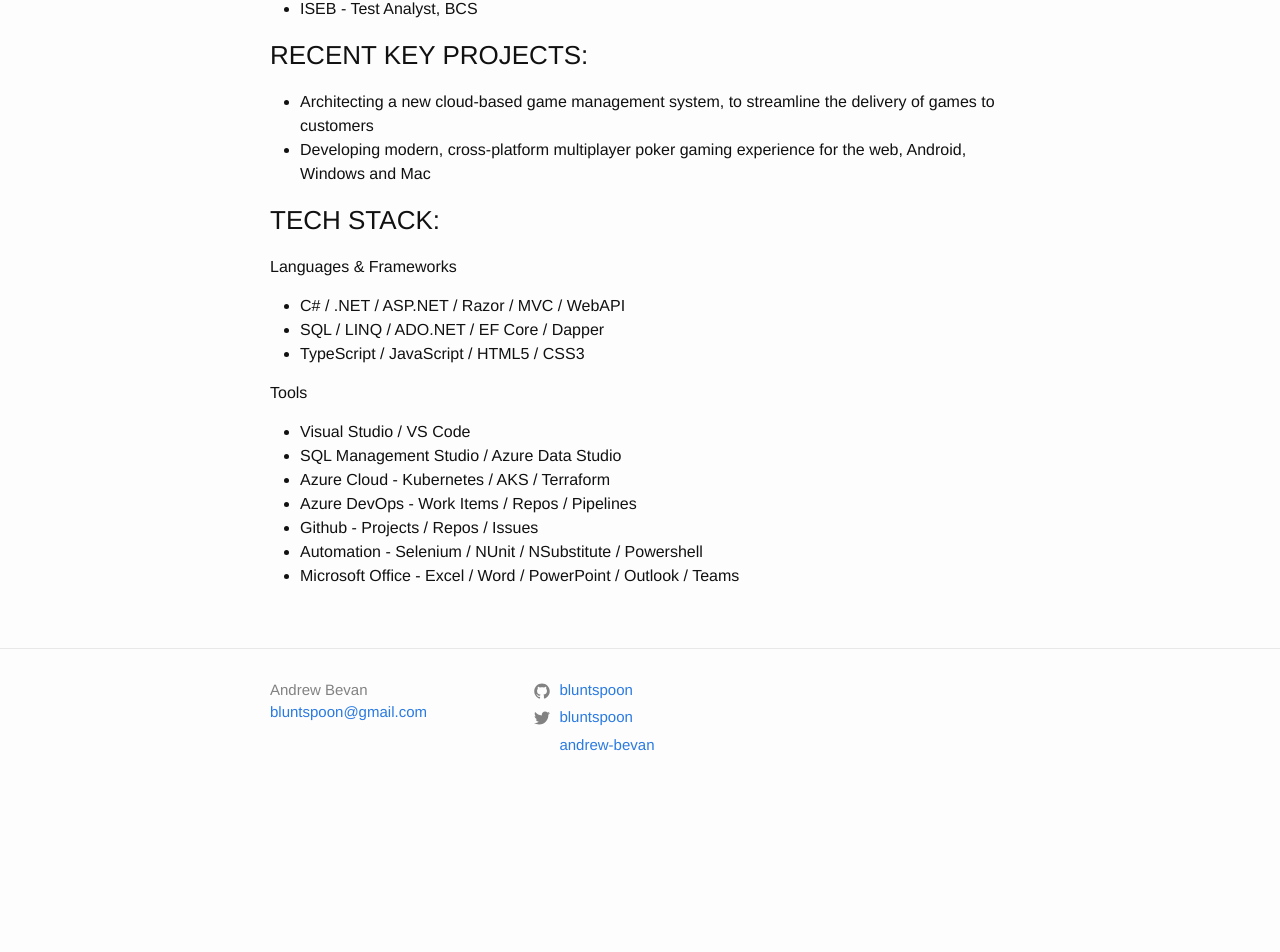
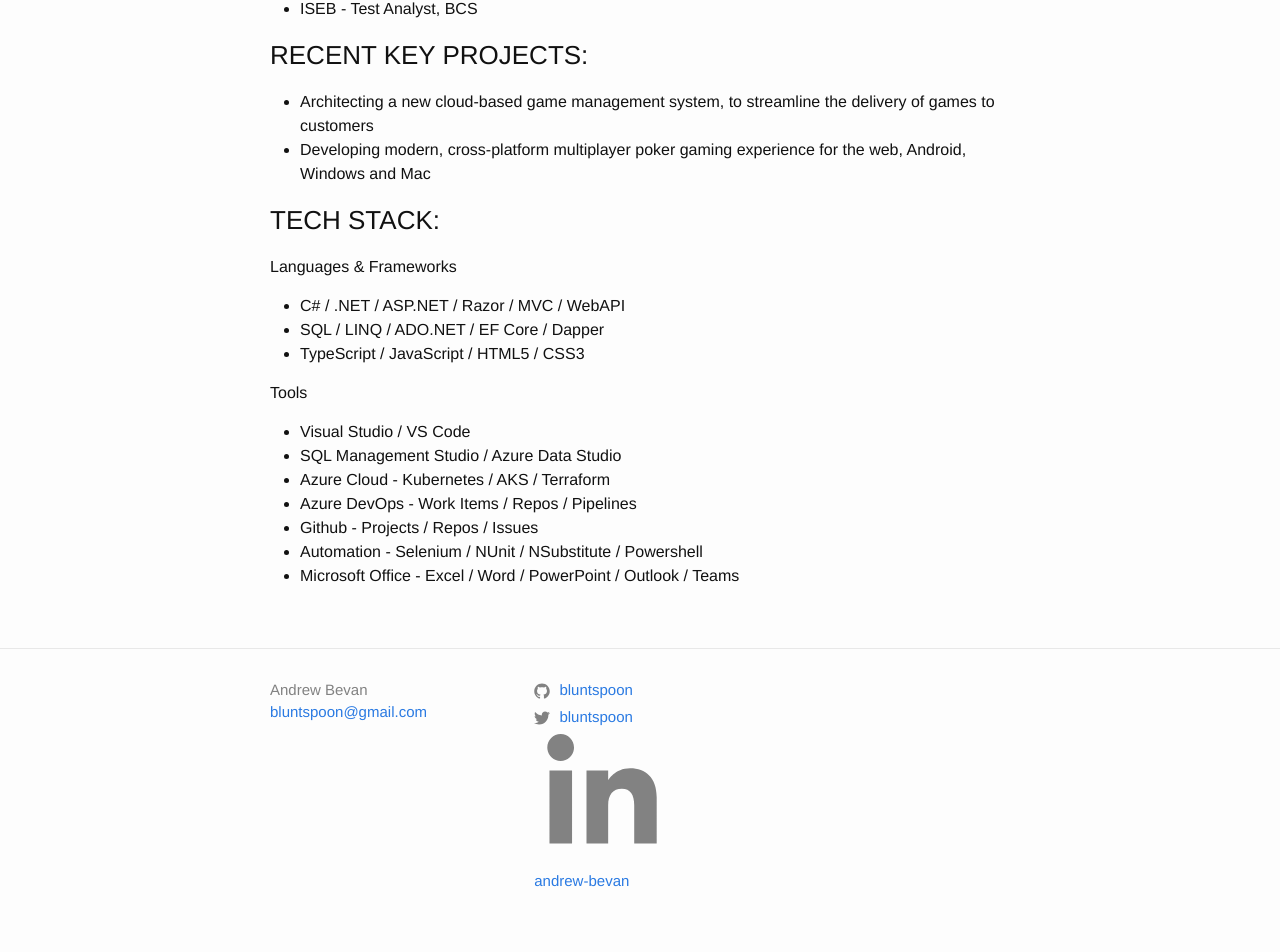
Before and after one commit to bluntspoon/bluntspoon.github.io, a Jekyll site: the page built from about.md, in a window 1280 px wide. Shown: the part 1283-2235 px from the top of the page. Built offline with Jekyll 4.4.1, drawn with Linux system fonts in a browser that asks for light colours; a script that is not in the unit is left out; before the commit the page ends 2099 px from its top, so only the background shows below that.

Commit message:
Update icon-linkedin.html

```diff
--- a/_includes/icon-linkedin.html
+++ b/_includes/icon-linkedin.html
@@ -1 +1,12 @@
-<a href="https://www.linkedin.com/in/{{ include.username }}"><span class="icon icon--linkedin">{% include icon-linkedin.svg %}</span><span class="username">{{ include.username }}</span></a>
+<a href="https://www.linkedin.com/in/{{ include.username }}">
+  <span class="icon  icon--linkedin">
+      <svg viewBox="0 50 512 512" >
+        <path fill="#828282" d="M150.65,100.682c0,27.992-22.508,50.683-50.273,50.683c-27.765,0-50.273-22.691-50.273-50.683
+        C50.104,72.691,72.612,50,100.377,50C128.143,50,150.65,72.691,150.65,100.682z M143.294,187.333H58.277V462h85.017V187.333z
+        M279.195,187.333h-81.541V462h81.541c0,0,0-101.877,0-144.181c0-38.624,17.779-61.615,51.807-61.615
+        c31.268,0,46.289,22.071,46.289,61.615c0,39.545,0,144.181,0,144.181h84.605c0,0,0-100.344,0-173.915
+        s-41.689-109.131-99.934-109.131s-82.768,45.369-82.768,45.369V187.333z"/>
+      </svg>
+    </span>
+  <span class="username">{{ include.username }}</span>
+</a>
```
